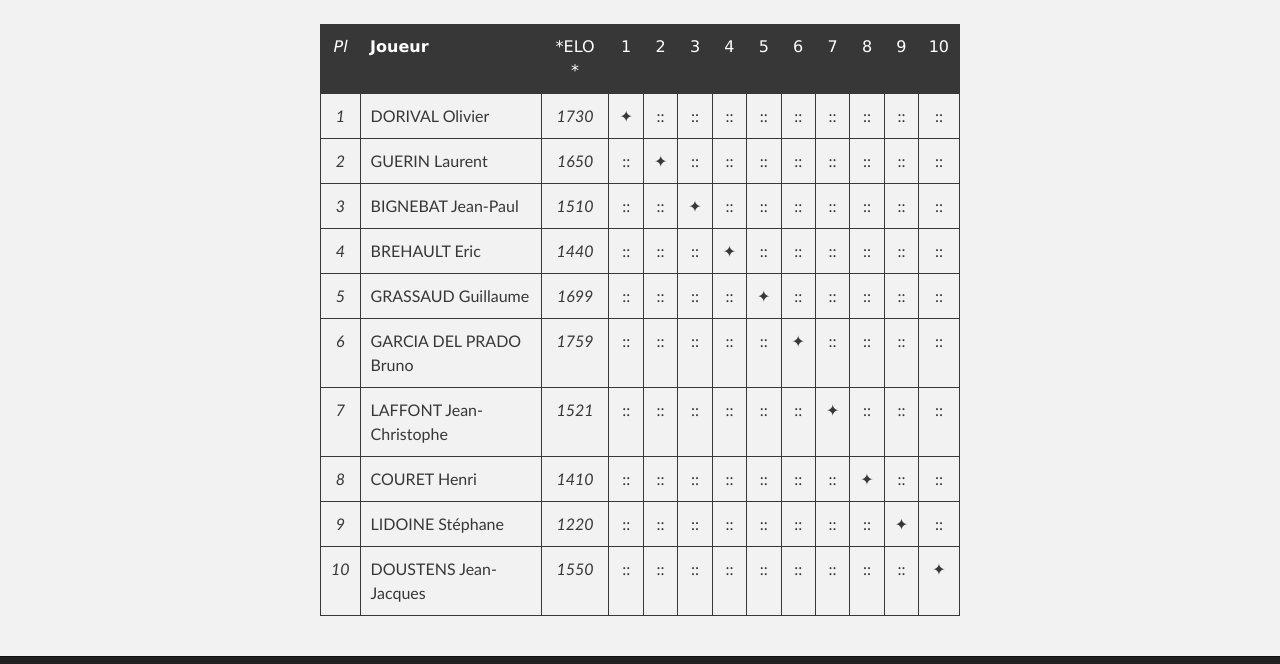
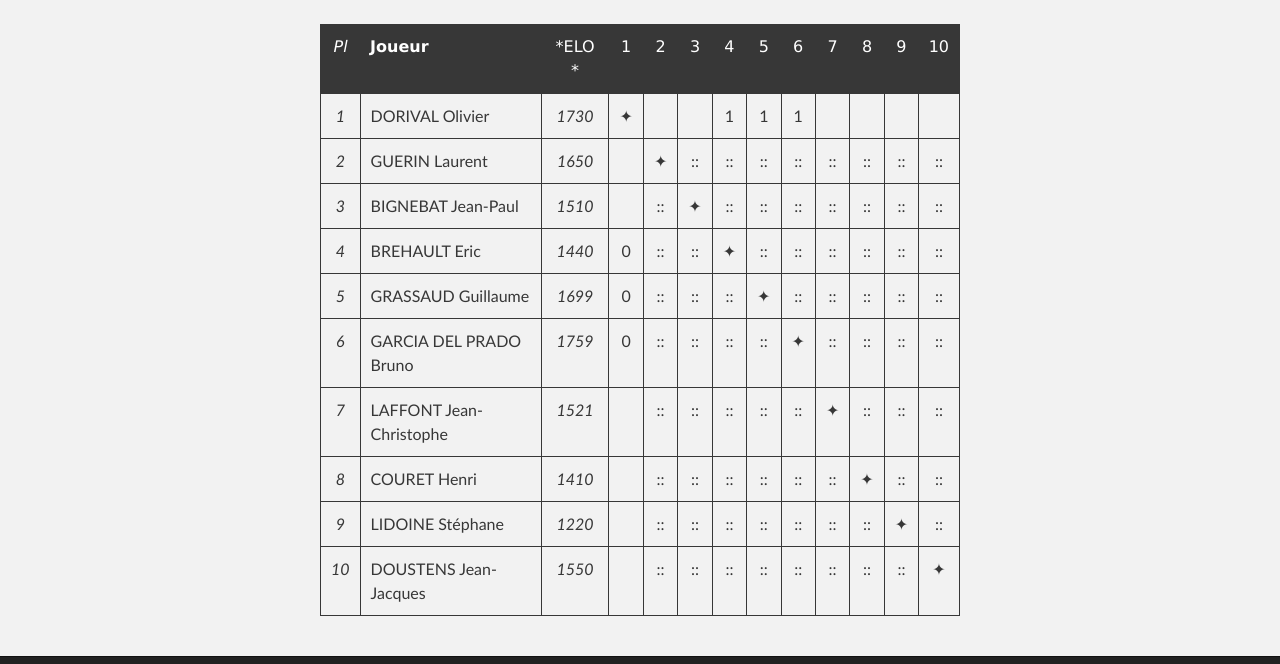
Before and after one commit to echiquier-villeneuve-tolosane/echiquier-villeneuve-tolosane.github.io, a Jekyll site: the page built from tournoiinterne.md, in a window 1280 px wide. Shown: the part 211-875 px from the top of the page. Built offline with Jekyll 4.4.1, drawn with Linux system fonts in a browser that asks for light colours; nearby versions of some CDN libraries.

Commit message:
Updated tournoiinterne.md

```diff
--- a/tournoiinterne.md
+++ b/tournoiinterne.md
@@ -8,13 +8,13 @@ published: true
 
 |*Pl*|  **Joueur** |   *ELO *          |1 |2 |3 |4 |5 |6 |7 |8 |9 |10|
 |:-:|:------------ |:----------------: |:-:|:-:|:-:|:-:|:-:|:-:|:-:|:-:|:-:|:-:|
-|*1*| DORIVAL Olivier         | *1730* |&#10022;|::|::|::|::|::|::|::|::|::|
-|*2*| GUERIN Laurent          | *1650* |::|&#10022;|::|::|::|::|::|::|::|::|
-|*3*| BIGNEBAT Jean-Paul      | *1510* |::|::|&#10022;|::|::|::|::|::|::|::|
-|*4*| BREHAULT Eric           | *1440* |::|::|::|&#10022;|::|::|::|::|::|::|
-|*5*| GRASSAUD Guillaume      | *1699* |::|::|::|::|&#10022;|::|::|::|::|::|
-|*6*| GARCIA DEL PRADO Bruno  | *1759* |::|::|::|::|::|&#10022;|::|::|::|::|
-|*7*| LAFFONT Jean-Christophe | *1521* |::|::|::|::|::|::|&#10022;|::|::|::|
-|*8*| COURET Henri            | *1410* |::|::|::|::|::|::|::|&#10022;|::|::|
-|*9*| LIDOINE Stéphane        | *1220* |::|::|::|::|::|::|::|::|&#10022;|::|
-|*10*| DOUSTENS Jean-Jacques  | *1550* |::|::|::|::|::|::|::|::|::|&#10022;|
+|*1*| DORIVAL Olivier         | *1730* |&#10022;| | | 1| 1| 1| | | | |
+|*2*| GUERIN Laurent          | *1650* | |&#10022;|::|::|::|::|::|::|::|::|
+|*3*| BIGNEBAT Jean-Paul      | *1510* | |::|&#10022;|::|::|::|::|::|::|::|
+|*4*| BREHAULT Eric           | *1440* |0|::|::|&#10022;|::|::|::|::|::|::|
+|*5*| GRASSAUD Guillaume      | *1699* |0|::|::|::|&#10022;|::|::|::|::|::|
+|*6*| GARCIA DEL PRADO Bruno  | *1759* |0|::|::|::|::|&#10022;|::|::|::|::|
+|*7*| LAFFONT Jean-Christophe | *1521* | |::|::|::|::|::|&#10022;|::|::|::|
+|*8*| COURET Henri            | *1410* | |::|::|::|::|::|::|&#10022;|::|::|
+|*9*| LIDOINE Stéphane        | *1220* | |::|::|::|::|::|::|::|&#10022;|::|
+|*10*| DOUSTENS Jean-Jacques  | *1550* | |::|::|::|::|::|::|::|::|&#10022;|
```
